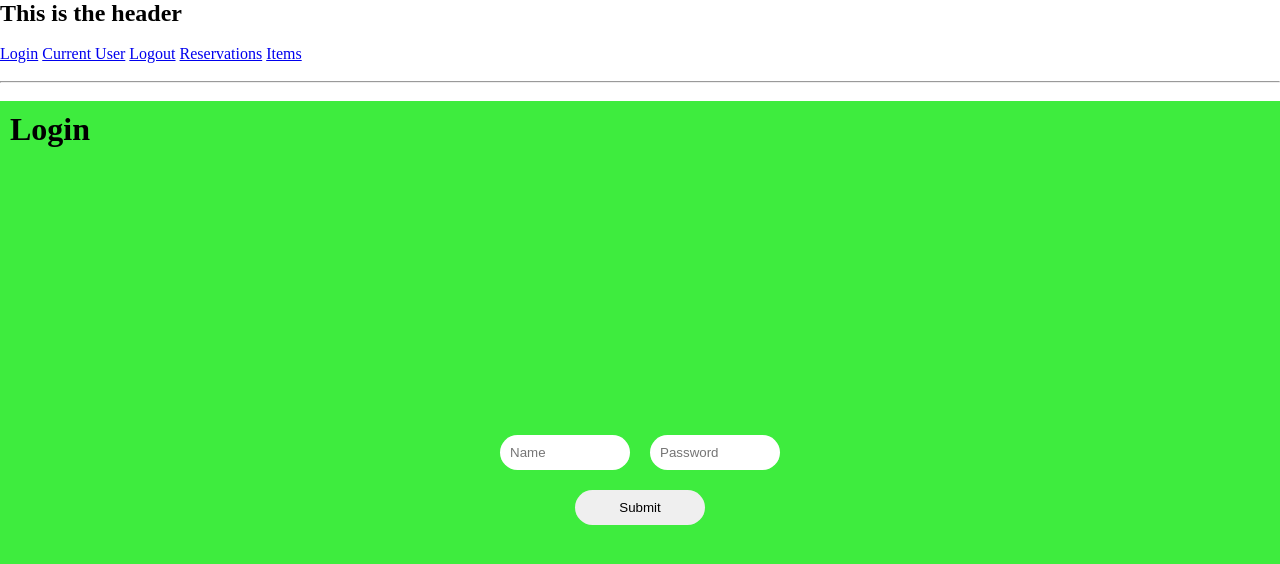
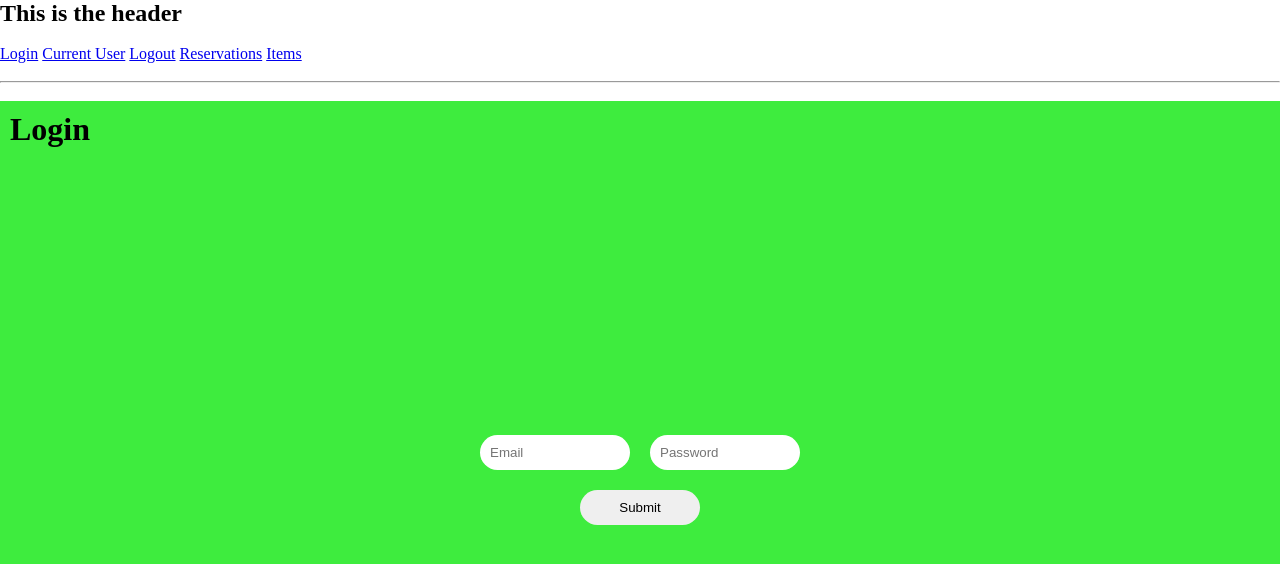
Before and after one commit to TheBest125/rent_green, a React (Create React App) app: page /#/login in a window 1280 px wide. Shown: the top 564 px of the page. Built offline with nearby package versions, Linux system fonts and the light colour scheme; no server answers.

Commit message:
Small fixes

```diff
--- a/src/pages/LoginPage.js
+++ b/src/pages/LoginPage.js
@@ -1,13 +1,37 @@
+/* eslint-disable react/destructuring-assignment */
+import React from 'react';
+import { login } from '../redux/auth/auth';
+import store from '../redux/configureStore';
 import './login.css';
 
-function LoginPage() {
+class LoginPage extends React.Component {
+  constructor(props) {
+    super(props);
+
+    this.state = {
+      fields: {},
+    };
+  }
+
+  handleChange(field, e) {
+    const { fields } = this.state;
+    fields[field] = e.target.value;
+    this.setState({ fields });
+  }
+
+  processForm = (e) => {
+    e.preventDefault();
+    store.dispatch(login(this.state.fields.email, this.state.fields.password));
+  };
+
+  render() {
     return (
       <div className="loginpage">
         <h1>Login</h1>
         <div className="centered">
-        <form className="myform" action="" method="POST">
-          <input className="formitem" type="text" id="name" name="name" placeholder="Name" required minLength="2" maxLength="30" />
-          <input className="formitem" type="password" id="password" name="password" placeholder="Password" required />
+          <form className="myform" onSubmit={this.processForm.bind(this)}>
+            <input className="formitem" type="email" id="email" name="email" placeholder="Email" onChange={this.handleChange.bind(this, 'email')} value={this.state.fields.email} required minLength="5" maxLength="30" />
+            <input className="formitem" type="password" id="password" name="password" placeholder="Password" onChange={this.handleChange.bind(this, 'password')} value={this.state.fields.password} required minLength="5" maxLength="30" />
             <div className="button-wrapper">
               &nbsp;
               <button className="sbutton" type="submit">Submit</button>
@@ -18,5 +42,6 @@ function LoginPage() {
       </div>
     );
   }
+}
 
 export default LoginPage;
--- a/src/pages/login.css
+++ b/src/pages/login.css
@@ -28,7 +28,7 @@ body {
   border-radius: 20px;
   padding: 10px;
   margin: 10px;
-  width: 130px;
+  width: 150px;
 }
 
 .sbutton {
@@ -36,5 +36,5 @@ body {
   border-radius: 20px;
   padding: 10px;
   margin: 10px;
-  width: 130px;
+  width: 120px;
 }
```
Lines whose indentation alone changed are shown as unchanged.
